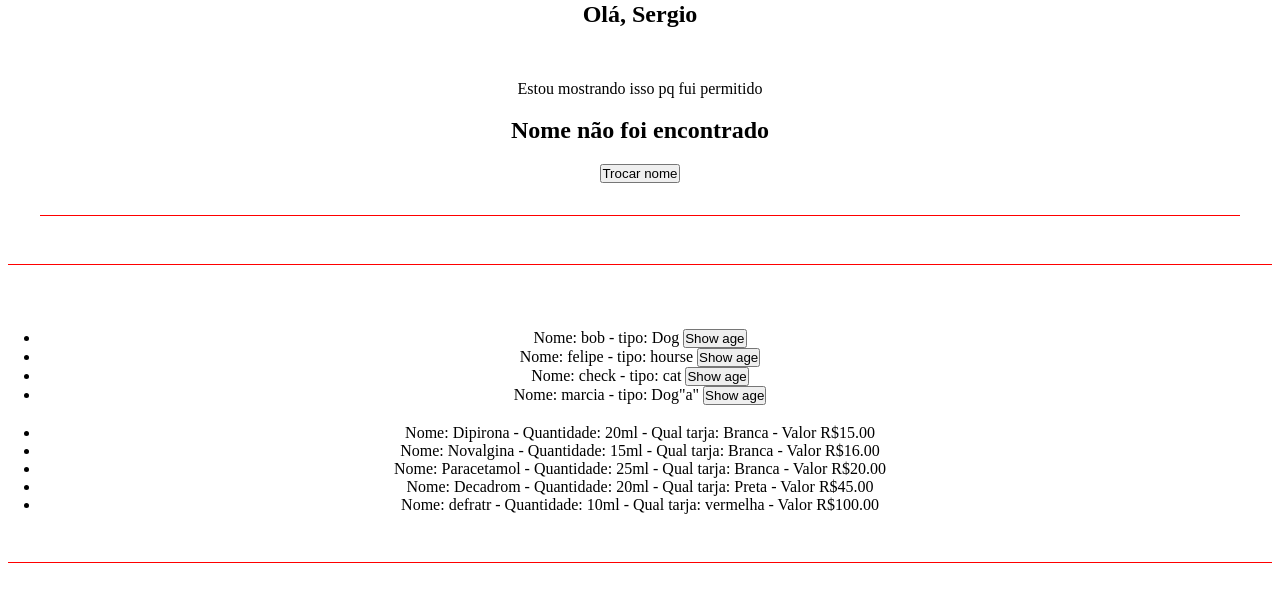
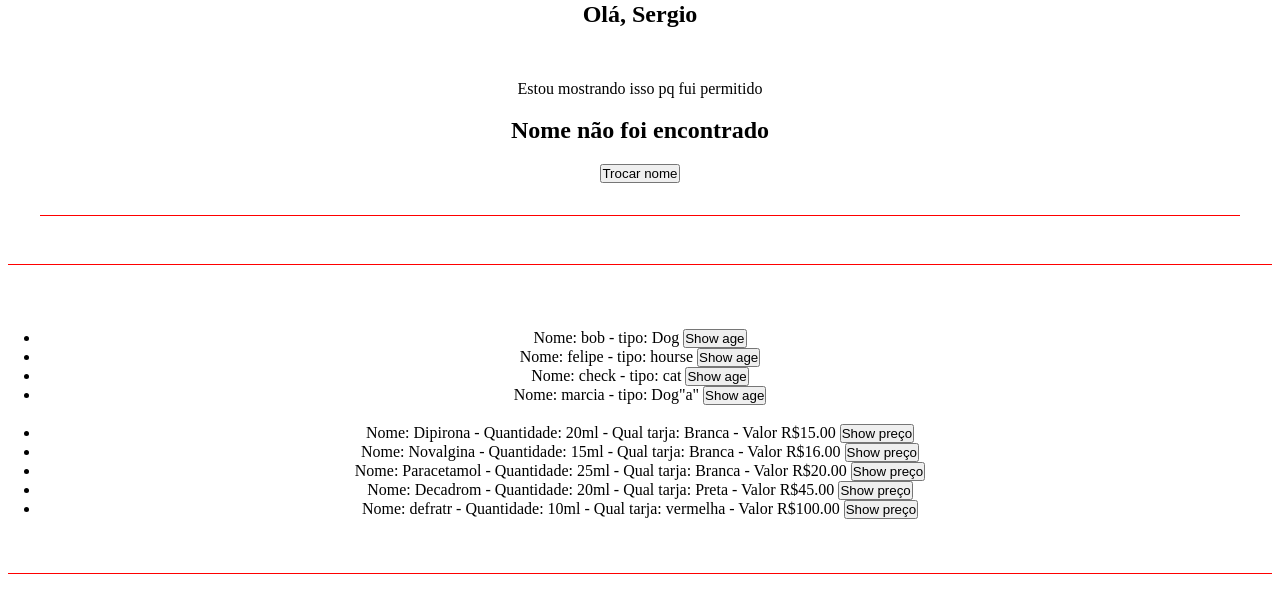
Before and after one commit to Sergio81alves/comeco-no-angular, an Angular app: page / in a window 1280 px wide. Shown: the part 1815-2417 px from the top of the page. Built offline with nearby package versions, Linux system fonts and the light colour scheme.

Commit message:
teste pessoal

```diff
--- a/src/app/Animal.ts
+++ b/src/app/Animal.ts
@@ -2,5 +2,4 @@ export interface Animal{
     nome: string;
     tipo: string;
     age: number;
-
 }
--- /dev/null
+++ b/src/app/Produtos.ts
@@ -0,0 +1,6 @@
+export interface Produtos{
+    name: string;
+    ml: string;
+    tarja: string;
+     preco: string;
+}
--- a/src/app/components/list-render/list-render.component.html
+++ b/src/app/components/list-render/list-render.component.html
@@ -9,8 +9,9 @@
     <ul>
         <li *ngFor="let produto of produtos">
             Nome: {{produto.name}} - Quantidade: {{produto.ml}} - Qual tarja: {{produto.tarja}} - Valor {{produto.preco | currency: "BRL"}}
-
+           <button (click)="showPreco(produto)">Show preço</button>
         </li>
     </ul>
+    <h1> {{mostPreco}} </h1>
 
 </div>
--- a/src/app/components/list-render/list-render.component.ts
+++ b/src/app/components/list-render/list-render.component.ts
@@ -1,6 +1,6 @@
 import { Component, OnInit } from '@angular/core';
 import { Animal } from 'src/app/Animal';
-
+import { Produtos } from 'src/app/Produtos';
 @Component({
   selector: 'app-list-render',
   templateUrl: './list-render.component.html',
@@ -19,13 +19,18 @@ export class ListRenderComponent implements OnInit {
     tipo: 'Dragão',
     age: 10,
   }
-  produtos = [
+  produtos: Produtos[] = [
     {name: "Dipirona", ml: "20ml", tarja: "Branca", preco: "15"},
     {name: "Novalgina", ml: "15ml", tarja: "Branca", preco: "16"},
     {name: "Paracetamol", ml: "25ml", tarja: "Branca", preco: "20"},
     {name: "Decadrom", ml: "20ml", tarja: "Preta", preco: "45"},
     {name: "defratr", ml: "10ml", tarja: "vermelha", preco: "100"},
   ]
+
+  mostPreco = ''
+  showPreco(produtos: Produtos){
+    this.mostPreco = `O valor do ${produtos.name} é R$${produtos.preco } Reais`
+  }
   ngOnInit(): void {
   }
 
```
